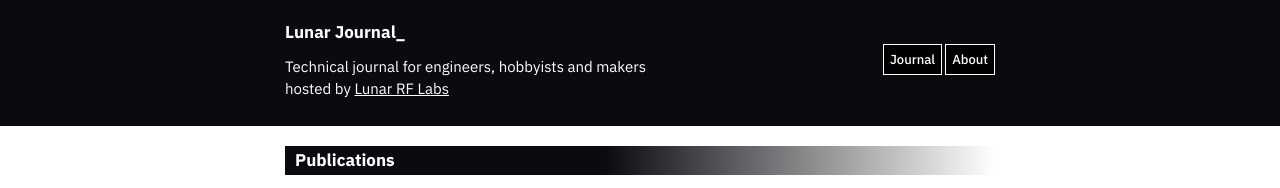
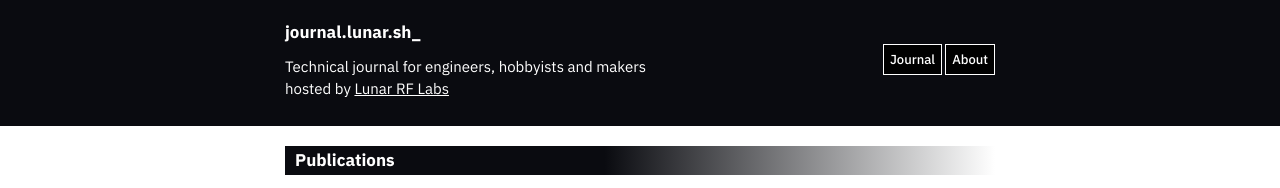
Before and after one commit to microstub/microstub.github.io, a Jekyll site: the page built from index.html, in a window 1280 px wide. Shown: the top 188 px of the page. Built offline with Jekyll 4.4.1, drawn with Linux system fonts in a browser that asks for light colours; nearby versions of some CDN libraries.

Commit message:
Update default.html

```diff
--- a/_layouts/default.html
+++ b/_layouts/default.html
@@ -60,7 +60,7 @@
       <header class="site-header clearfix">
         <div class="site-info">
           <h1 class="site-name"><a class="no-decoration" href="{{ site.baseurl }}/">
-            {{ site.name }}<span class="caret">_</span></a></h1>
+            {{ site.ref }}<span class="caret">_</span></a></h1>
           <p class="site-description">{{ site.bio }}</p>
         </div>
         <nav>
```
